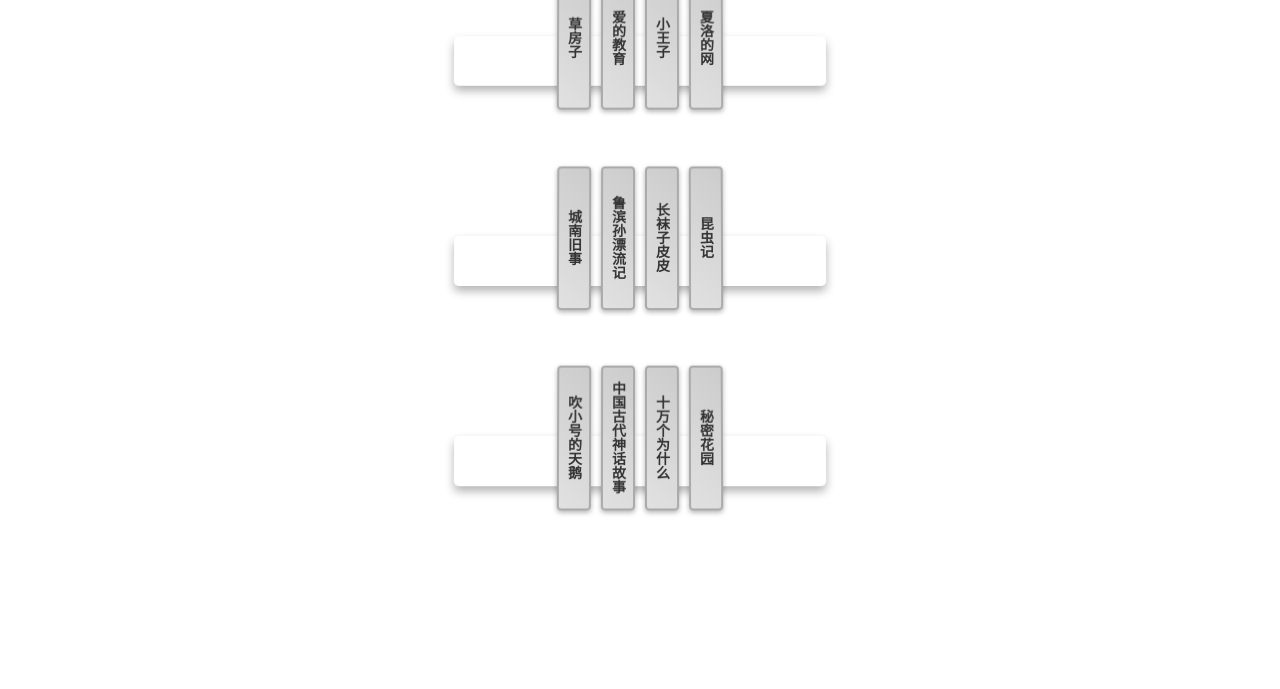
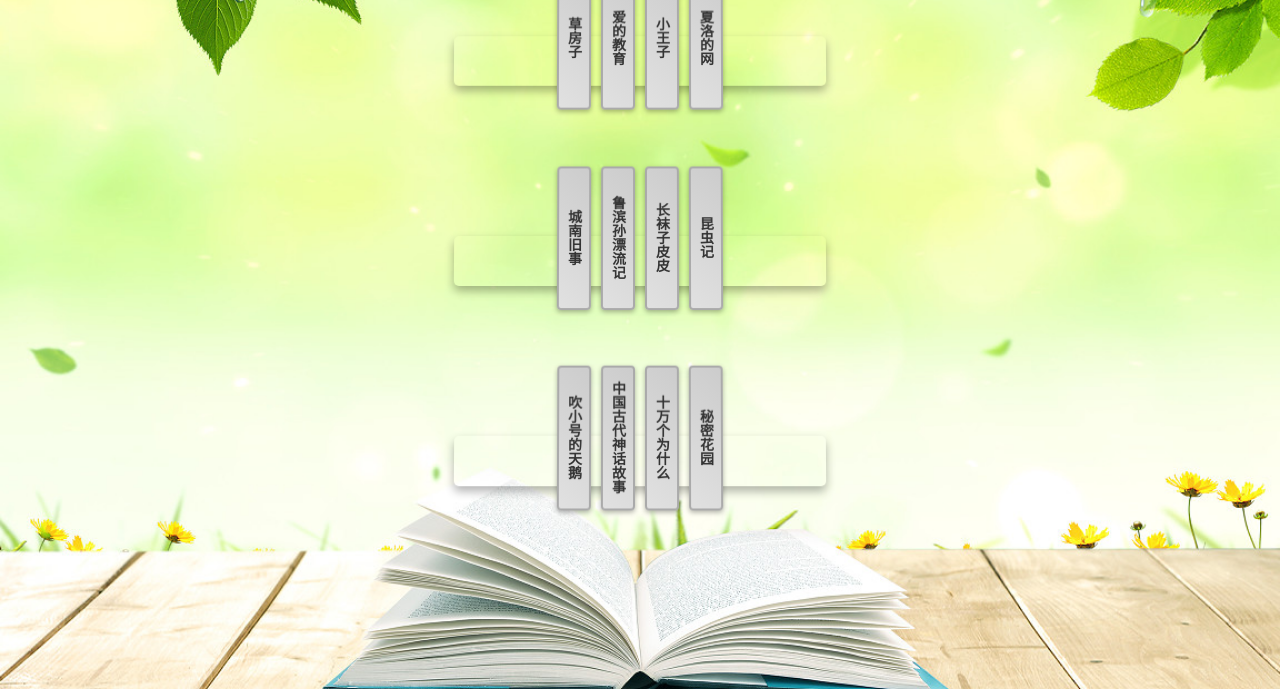
Before and after one commit to Find-Yit/library-website, a plain HTML site: page index.html in a window 1280 px wide. Shown: the part 111-800 px from the top of the page. Drawn offline with Linux system fonts and the light colour scheme.

Commit message:
Update index.html

```diff
--- a/index.html
+++ b/index.html
@@ -7,7 +7,7 @@
 <style>
     body {
         font-family: sans-serif;
-        background: url("/Find-Yit-patch-1/background.jpg") no-repeat center center fixed; /* 替换为实际背景图片路径 */
+        background: url("background.jpg") no-repeat center center fixed; /* 替换为实际背景图片路径 */
         background-size: cover;
         margin: 20px;
         color: #333;
```
